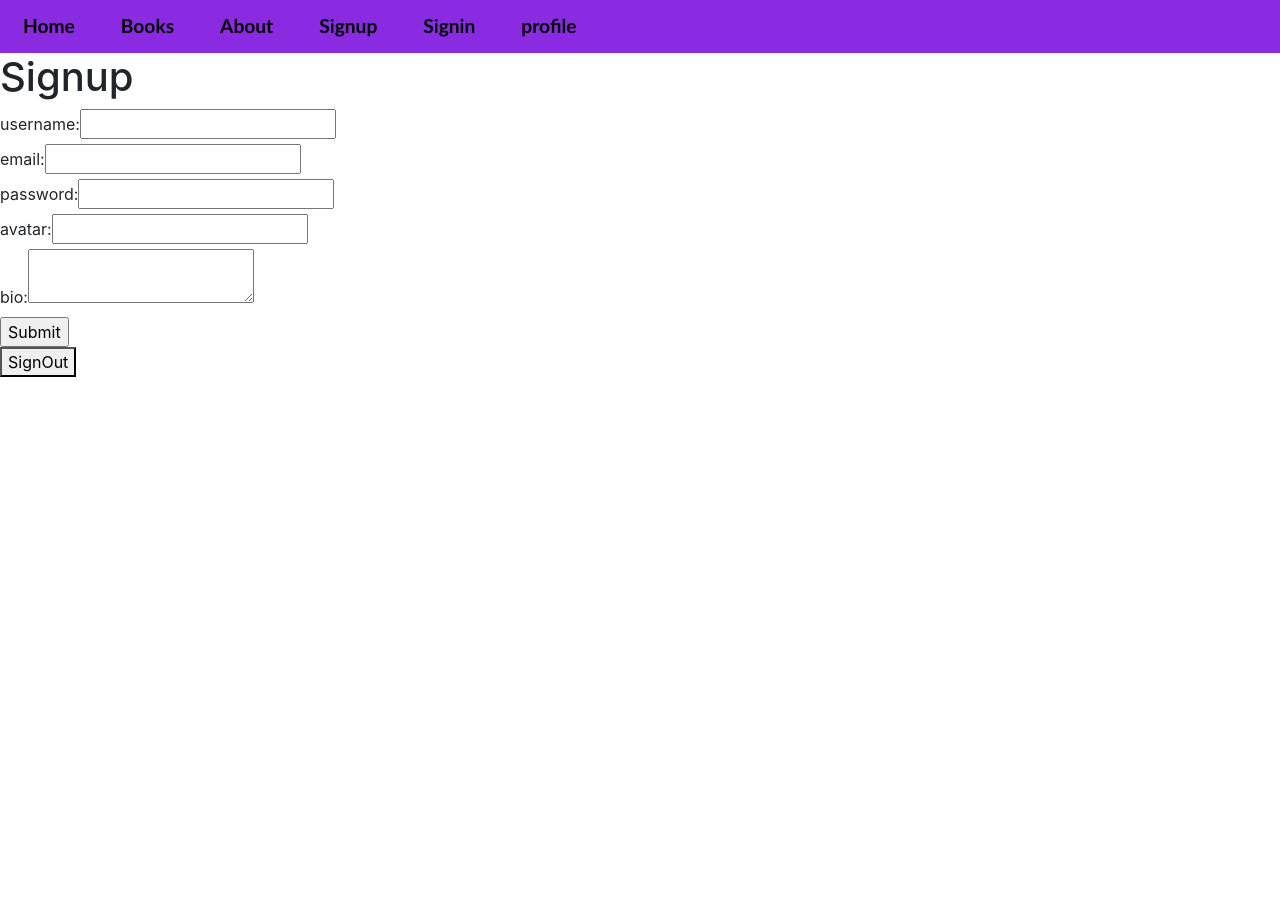
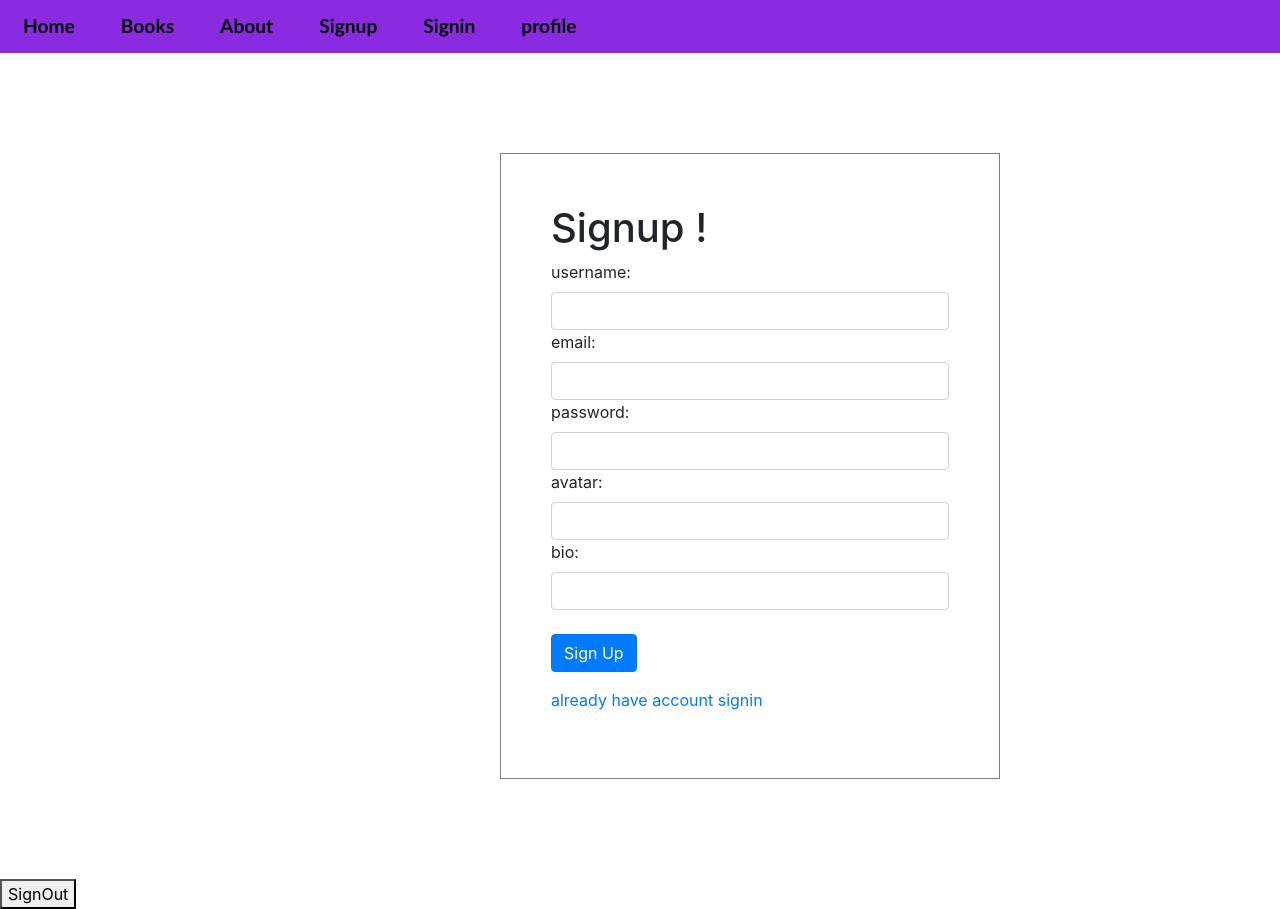
Before and after one commit to Zainab-Omar/books-frontend, a React (Create React App) app: page /signup in a window 1280 px wide. Before the commit the page ends 800 px from the top, so only its background shows below. Built offline with nearby package versions, Linux system fonts and the light colour scheme.

Commit message:
add bootstrap form to my signup component

```diff
--- a/src/App.css
+++ b/src/App.css
@@ -151,12 +151,12 @@
   color: #0c3d59;
 }
 
-.signin-form{
+.signin-form, .signup-form{
   border: 1px solid rgb(128, 128, 128);
   text-align:left;
   /* background-color: rgb(127, 236, 255); */
   width: 500px;
-  height: 500px;
+  /* height: px; */
   padding: 50px;
   margin-top: 100px;
   margin-right: 500px;
--- a/src/components/Signup.js
+++ b/src/components/Signup.js
@@ -1,6 +1,8 @@
 import React, {Component} from 'react';
 import { connect } from 'react-redux'
 import {newUserFetch} from '../actions/newUserFetch'
+import { FormControl, FormGroup } from 'react-bootstrap';
+import { Link } from 'react-router-dom'
 
 class Signup extends Component{
     state ={
@@ -24,34 +26,39 @@ class Signup extends Component{
     }
 
     render(){
-        // console.log(this.props)
+
         return(
+            <div className="signup-form">
             <form onSubmit={this.handleSubmit}>
-                <h1>Signup</h1>
+                <h1>Signup !</h1>
+
+                <FormGroup>
 
                 <label>username: </label>
-                <input type="text" name="username" value={this.state.username} onChange={this.handleChange}/>
-                <br />
+                <FormControl input type="text" name="username" value={this.state.username} onChange={this.handleChange}/>
 
                 <label>email: </label>
-                <input type="text" name="email" value={this.state.email} onChange={this.handleChange}/>
-                <br />
+                <FormControl input type="text" name="email" value={this.state.email} onChange={this.handleChange}/>
 
                 <label>password: </label>
-                <input type="password" name="password" value={this.state.password} onChange={this.handleChange}/>
-                <br />
+                <FormControl input type="password" name="password" value={this.state.password} onChange={this.handleChange}/>
 
                 <label>avatar: </label>
-                <input type="text" name="avatar" value={this.state.avatar} onChange={this.handleChange}/>
-                <br />
+                <FormControl input type="text" name="avatar" value={this.state.avatar} onChange={this.handleChange}/>
+
 
                 <label>bio: </label>
-                <textarea name="bio" value={this.state.bio} onChange={this.handleChange}/>
-                <br />
+                <FormControl textarea name="bio" value={this.state.bio} onChange={this.handleChange}/>
+                <br/>
+                <button className="btn btn-primary" type="submit">Sign Up</button>
 
-                <input type="submit"/>
+                </FormGroup>
 
+                <Link to="/signin">
+                 <p>already have account signin</p>
+                </Link>
             </form>
+        </div>
         )
     }
 }
```
